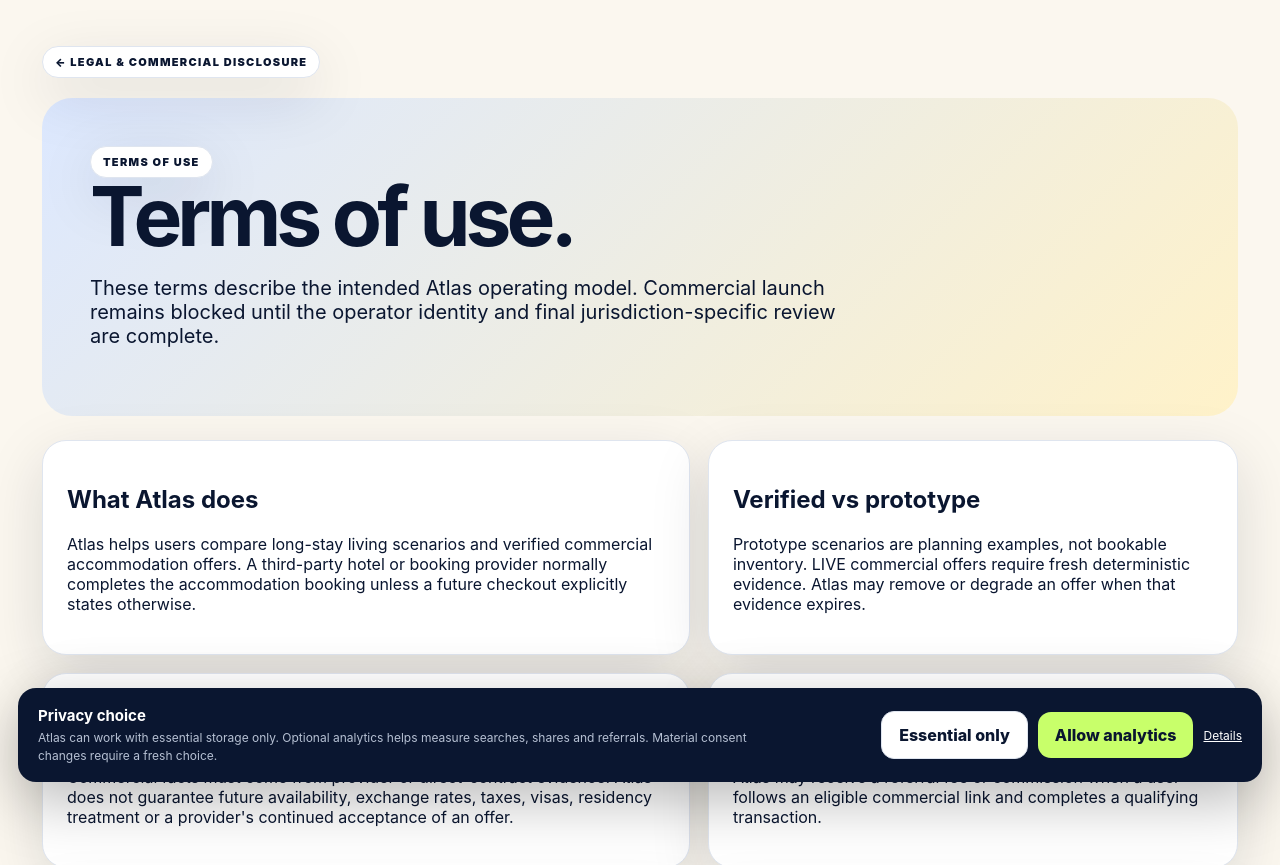
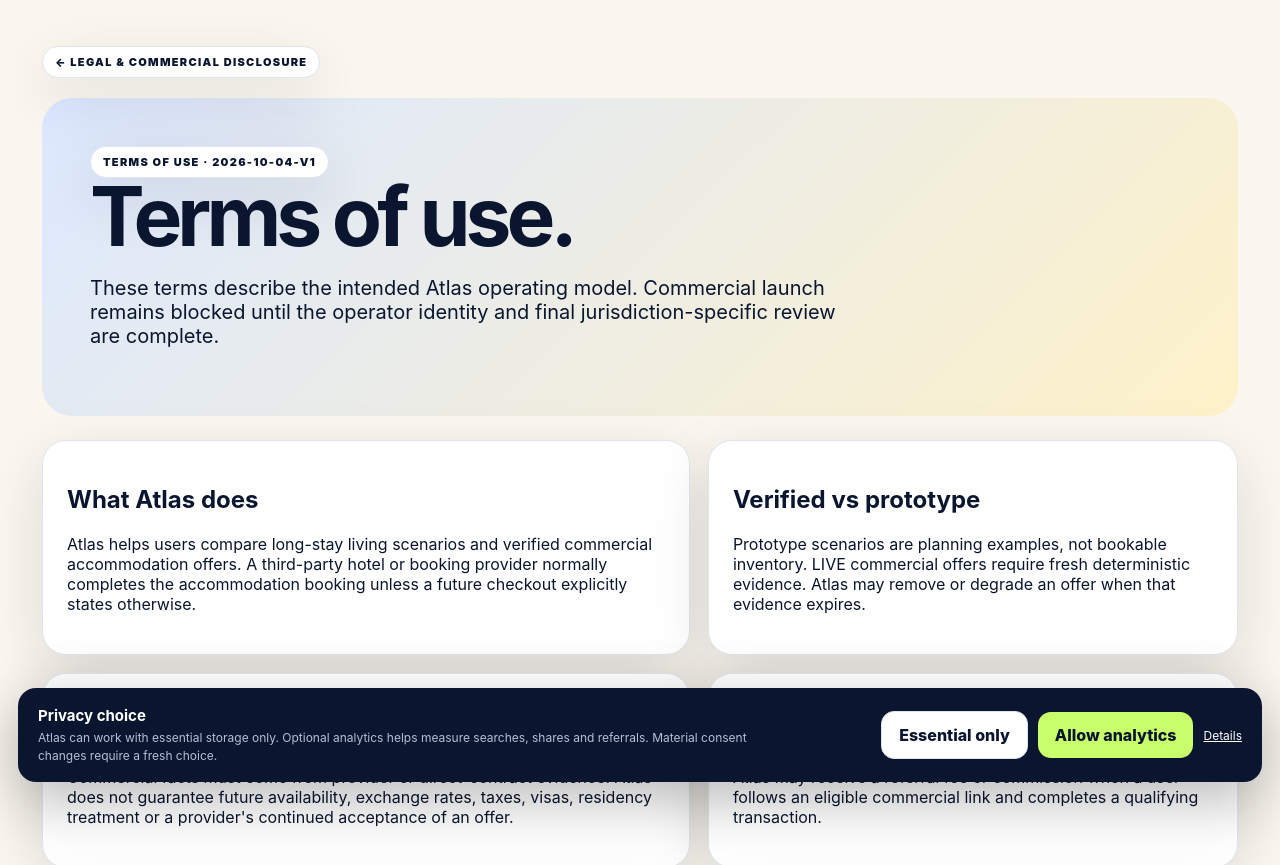
Before and after one commit to jandromani/Petshop, a Next.js app: page /terms in a window 1280 px wide. Shown: the top 865 px of the page. Built offline with nearby package versions, Linux system fonts and the light colour scheme; no server answers.

Commit message:
legal: show terms version

```diff
--- a/app/terms/page.tsx
+++ b/app/terms/page.tsx
@@ -1,5 +1,5 @@
 import type { Metadata } from "next";
-import { legalIdentity } from "@/src/system/legal";
+import { LEGAL_DOCUMENT_VERSION,legalIdentity } from "@/src/system/legal";
 
 export const metadata:Metadata={title:"Terms of use",robots:{index:false,follow:false}};
 
@@ -8,7 +8,7 @@
   return <main className="seoPage"><div className="shell">
     <a className="eyebrow" href="/legal">← legal & commercial disclosure</a>
     <section className="seoHero" style={{marginTop:20}}>
-      <div className="eyebrow">TERMS OF USE</div>
+      <div className="eyebrow">TERMS OF USE · {LEGAL_DOCUMENT_VERSION}</div>
       <h1>Terms of use.</h1>
       <p style={{fontSize:20,maxWidth:780}}>These terms describe the intended Atlas operating model. Commercial launch remains blocked until the operator identity and final jurisdiction-specific review are complete.</p>
     </section>
```
